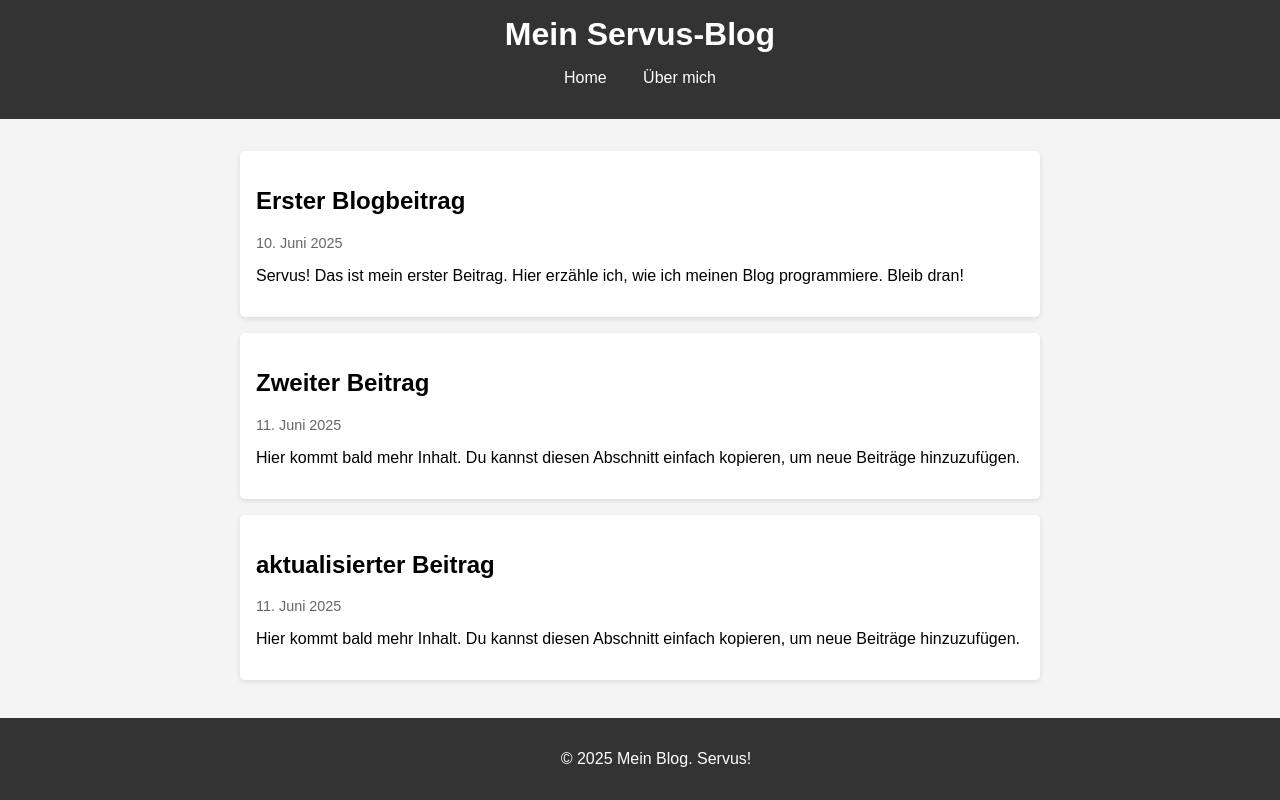
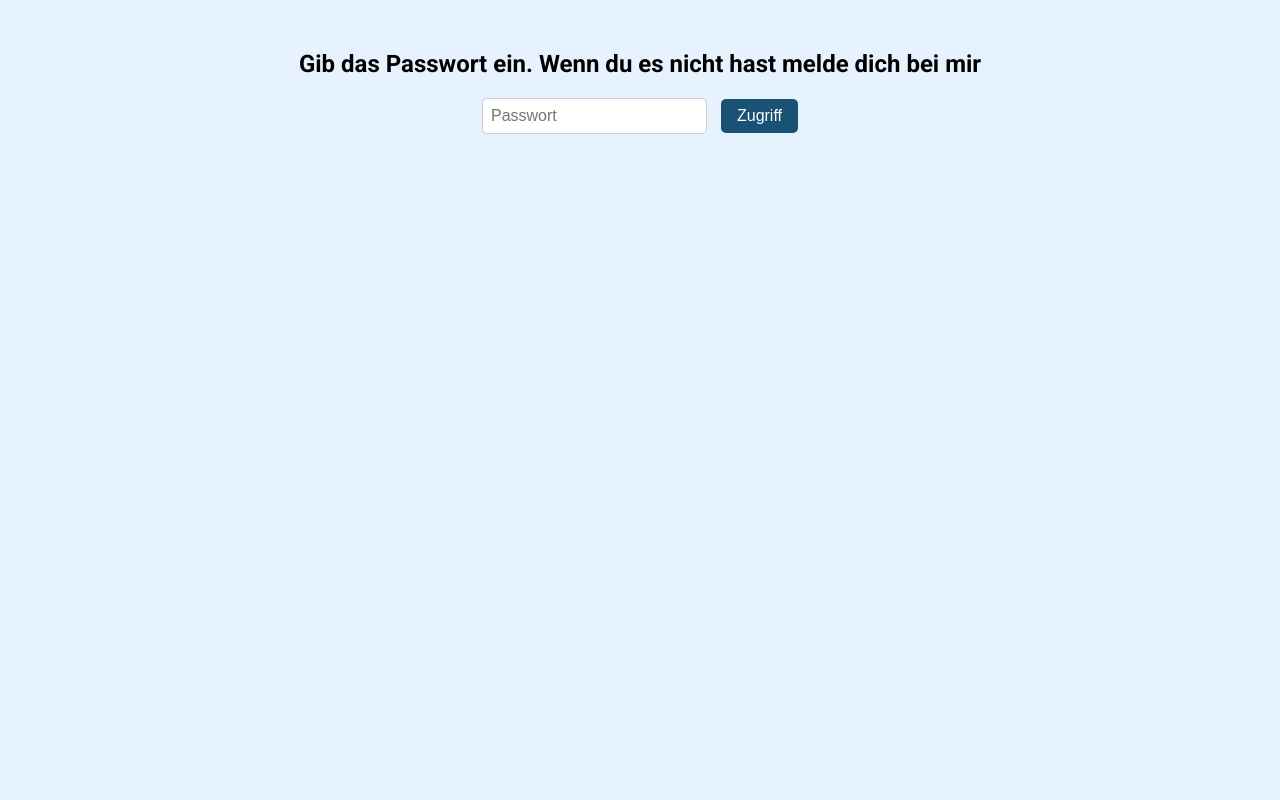
Before and after one commit to MaxiWillaredt/my_blog, a plain HTML site: page index.html in a window 1280 px wide. Drawn offline with Linux system fonts and the light colour scheme.

Commit message:
Add files via upload

```diff
--- a/index.html
+++ b/index.html
@@ -4,15 +4,24 @@
     <meta charset="UTF-8">
     <meta name="viewport" content="width=device-width, initial-scale=1.0">
     <title>Mein Blog</title>
+    <link href="https://fonts.googleapis.com/css2?family=Roboto:wght@400;700&display=swap" rel="stylesheet">
     <link rel="stylesheet" href="styles.css">
 </head>
 <body>
+
+    <div id="passwordPrompt" style="display: block; text-align: center; margin-top: 50px;">
+        <h2>Gib das Passwort ein. Wenn du es nicht hast melde dich bei mir</h2>
+        <input type="password" id="passwordInput" placeholder="Passwort" style="padding: 0.5em; font-size: 1em; margin-right: 10px;">
+        <button onclick="checkPassword()">Zugriff</button>
+    </div>
+    <div id="content" style="display: none;">
+
         <header>
-        <h1>Mein Servus-Blog</h1>
+            <h1>Mein Reise-Blog</h1>
             <nav>
                 <ul>
-                <li><a href="#home">Home</a></li>
-                <li><a href="#about">Über mich</a></li>
+                    <li><a href="index.html">Startseite</a></li>
+                    <li><a href="about.html">Über mich</a></li>
                 </ul>
             </nav>
         </header>
@@ -20,30 +29,37 @@
         <main>
             <section id="posts">
                 <article class="blog-post">
-                <h2>Erster Blogbeitrag</h2>
+                    <h2>Mein Tag in den Bergen</h2>
                     <p class="date">10. Juni 2025</p>
-                <p>Servus! Das ist mein erster Beitrag. Hier erzähle ich, wie ich meinen Blog programmiere. Bleib dran!</p>
+                    <img src="berge.jpg" alt="Bild von den Alpen" style="max-width:100%;">
+                    <p>Servus! Heute war ich in den Alpen wandern. Es war unglaublich!</p>
                 </article>
                 <article class="blog-post">
                     <h2>Zweiter Beitrag</h2>
                     <p class="date">11. Juni 2025</p>
-                <p>Hier kommt bald mehr Inhalt. Du kannst diesen Abschnitt einfach kopieren, um neue Beiträge hinzuzufügen.</p>
-            </article>
-            <article class="blog-post">
-                <h2>aktualisierter Beitrag</h2>
-                <p class="date">11. Juni 2025</p>
-                <p>Hier kommt bald mehr Inhalt. Du kannst diesen Abschnitt einfach kopieren, um neue Beiträge hinzuzufügen.</p>
+                    <p>Hier kommt bald mehr Inhalt...</p>
                 </article>
             </section>
+
         </main>
 
         <footer>
-        <p>&copy; 2025 Mein Blog. Servus!</p>
+            <p>© 2025 AMK Sucuk</p>
+
         </footer>
+    </div>
 
     <script>
-        // Optional: Einfaches JavaScript für Interaktivität
-        console.log("Servus! Blog ist geladen.");
+        function checkPassword() {
+            const password = document.getElementById('passwordInput').value;
+            if (password === 'Bier') { // Ersetze mit deinem eigenen Passwort
+                document.getElementById('passwordPrompt').style.display = 'none';
+                document.getElementById('content').style.display = 'block';
+            } else {
+                alert('Falsches Passwort!');
+            }
+        }
+
     </script>
 </body>
 </html>
--- a/styles.css
+++ b/styles.css
@@ -1,18 +1,19 @@
 body {
-    font-family: Arial, sans-serif;
+    font-family: 'Roboto', sans-serif;
     margin: 0;
     padding: 0;
-    background-color: #f4f4f4;
+    background-color: #e6f3ff; /* Hellblau */
 }
 
 header {
-    background-color: #333;
+    background-color: #1a5276; /* Dunkles Blau */
     color: white;
     text-align: center;
-    padding: 1em;
+    padding: 2em;
 }
 
 header h1 {
+    font-size: 2.5em;
     margin: 0;
 }
 
@@ -23,12 +24,13 @@ nav ul {
 
 nav ul li {
     display: inline;
-    margin: 0 1em;
+    margin: 0 1.5em;
 }
 
 nav ul li a {
     color: white;
     text-decoration: none;
+    font-weight: bold;
 }
 
 main {
@@ -39,23 +41,59 @@ main {
 
 .blog-post {
     background-color: white;
-    padding: 1em;
-    margin-bottom: 1em;
-    border-radius: 5px;
-    box-shadow: 0 2px 5px rgba(0,0,0,0.1);
+    padding: 1.5em;
+    margin-bottom: 1.5em;
+    border-radius: 10px;
+    box-shadow: 0 4px 8px rgba(0,0,0,0.2);
 }
 
 .date {
-    color: #666;
+    color: #555;
     font-size: 0.9em;
 }
 
 footer {
     text-align: center;
     padding: 1em;
-    background-color: #333;
+    background-color: #1a5276;
     color: white;
     position: fixed;
     bottom: 0;
     width: 100%;
 }
+
+#passwordPrompt {
+    text-align: center;
+    margin-top: 50px;
+}
+
+#passwordInput {
+    padding: 0.5em;
+    font-size: 1em;
+    margin-right: 10px;
+    border: 1px solid #ccc;
+    border-radius: 5px;
+}
+
+button {
+    background-color: #1a5276;
+    color: white;
+    padding: 0.5em 1em;
+    border: none;
+    border-radius: 5px;
+    cursor: pointer;
+    font-size: 1em;
+}
+
+button:hover {
+    background-color: #2c3e50; /* Dunkler beim Hovern */
+}
+
+.blog-post {
+    background-color: white;
+    padding: 1.5em;
+    margin-bottom: 1.5em;
+    border-radius: 10px;
+    box-shadow: 0 4px 8px rgba(0,0,0,0.2);
+    overflow-wrap: break-word; /* Bricht lange Wörter um */
+}
```
Lines whose indentation alone changed are shown as unchanged.
